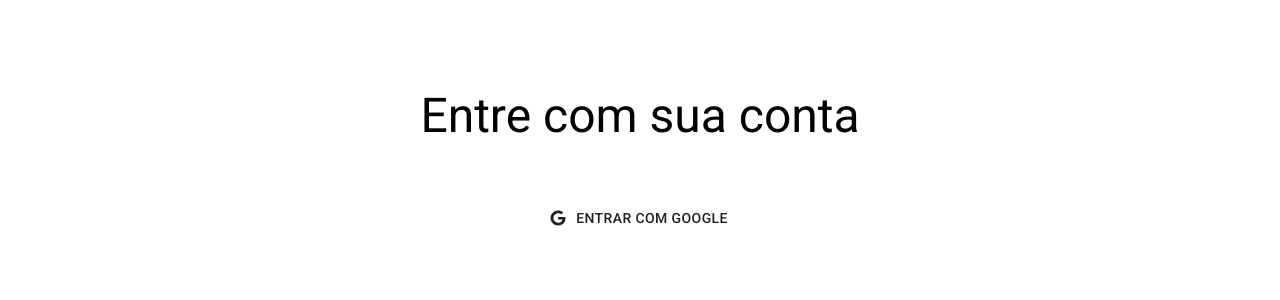
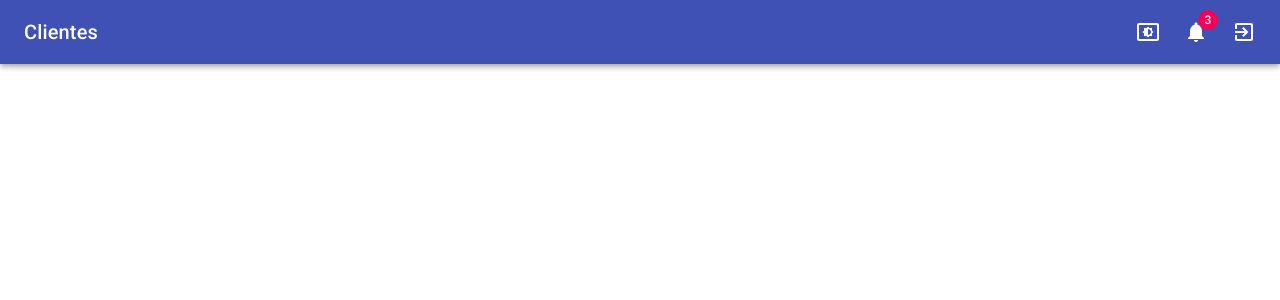
Before and after one commit to mdmundo/front-david, a React (Create React App) app: page / in a window 1280 px wide. Shown: the top 300 px of the page. Built offline with nearby package versions, Linux system fonts and the light colour scheme.

Commit message:
Update folder structure ...and add Client page

```diff
--- a/package.json
+++ b/package.json
@@ -6,6 +6,7 @@
   "main": "src/index.js",
   "dependencies": {
     "@material-ui/core": "4.12.3",
+    "@material-ui/icons": "4.11.2",
     "react": "17.0.2",
     "react-dom": "17.0.2",
     "react-scripts": "4.0.3"
--- a/src/App.js
+++ b/src/App.js
@@ -1,10 +1,7 @@
 import React from "react";
-import Login from "./Login";
+import Login from "./login";
+import Client from "./client";
 
-const App = () => (
-  <>
-    <Login />
-  </>
-);
+const App = () => <Client />;
 
 export default App;
--- /dev/null
+++ b/src/client/index.js
@@ -0,0 +1,42 @@
+import React from "react";
+import { makeStyles } from "@material-ui/core/styles";
+import AppBar from "@material-ui/core/AppBar";
+import Toolbar from "@material-ui/core/Toolbar";
+import IconButton from "@material-ui/core/IconButton";
+import Typography from "@material-ui/core/Typography";
+import Badge from "@material-ui/core/Badge";
+import NotificationsIcon from "@material-ui/icons/Notifications";
+import SettingsBrightnessIcon from "@material-ui/icons/SettingsBrightness";
+import ExitToAppIcon from "@material-ui/icons/ExitToApp";
+
+const useStyles = makeStyles((theme) => ({
+  grow: {
+    flexGrow: 1
+  }
+}));
+
+export default function PrimarySearchAppBar() {
+  const classes = useStyles();
+
+  return (
+    <AppBar>
+      <Toolbar>
+        <Typography variant="h6" noWrap>
+          Clientes
+        </Typography>
+        <div className={classes.grow} />
+        <IconButton color="inherit">
+          <SettingsBrightnessIcon />
+        </IconButton>
+        <IconButton color="inherit">
+          <Badge badgeContent={3} color="secondary">
+            <NotificationsIcon />
+          </Badge>
+        </IconButton>
+        <IconButton edge="end" color="inherit">
+          <ExitToAppIcon />
+        </IconButton>
+      </Toolbar>
+    </AppBar>
+  );
+}
--- a/src/Login.js
+++ b/src/login/index.js
@@ -1,7 +1,7 @@
 import { useState } from "react";
 import Button from "@material-ui/core/Button";
 import { makeStyles } from "@material-ui/core/styles";
-import GoogleIcon from "./icons/Google";
+import GoogleIcon from "./GoogleIcon";
 import Snackbar from "@material-ui/core/Snackbar";
 import Container from "@material-ui/core/Container";
 import Typography from "@material-ui/core/Typography";
```
Also changed, not shown: src/login/GoogleIcon.js (renamed from src/icons/Google.js).
